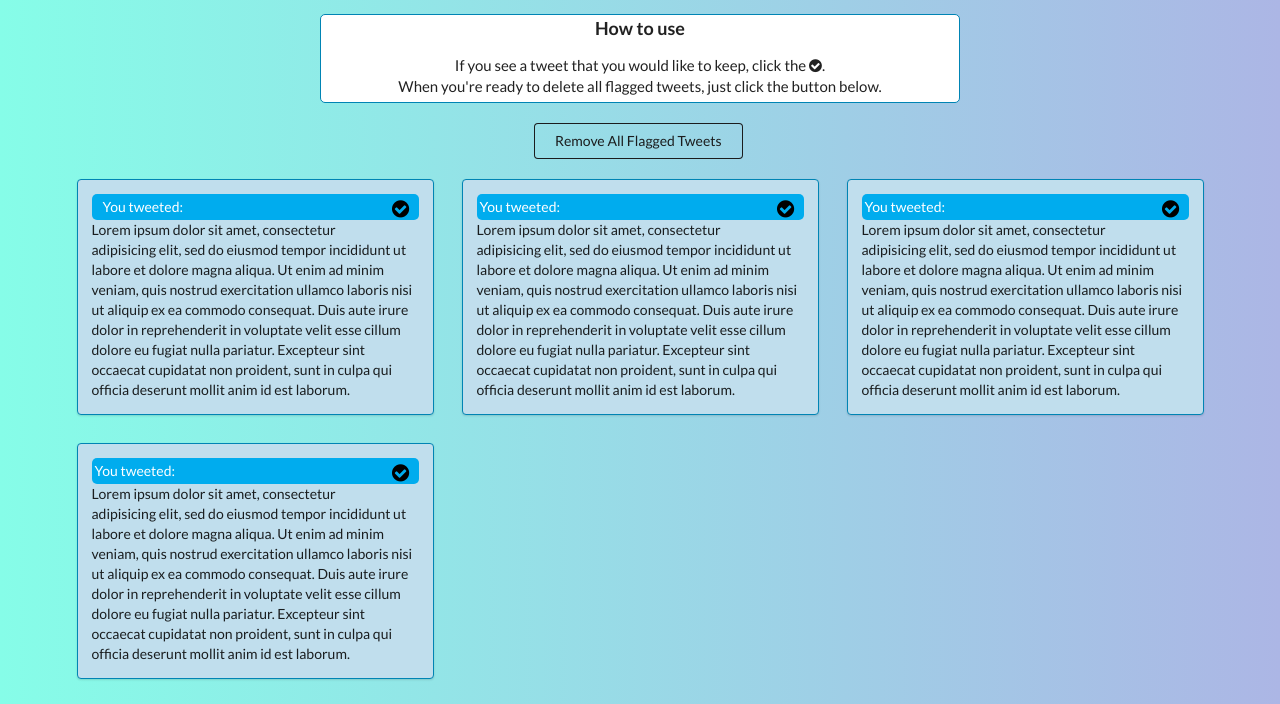
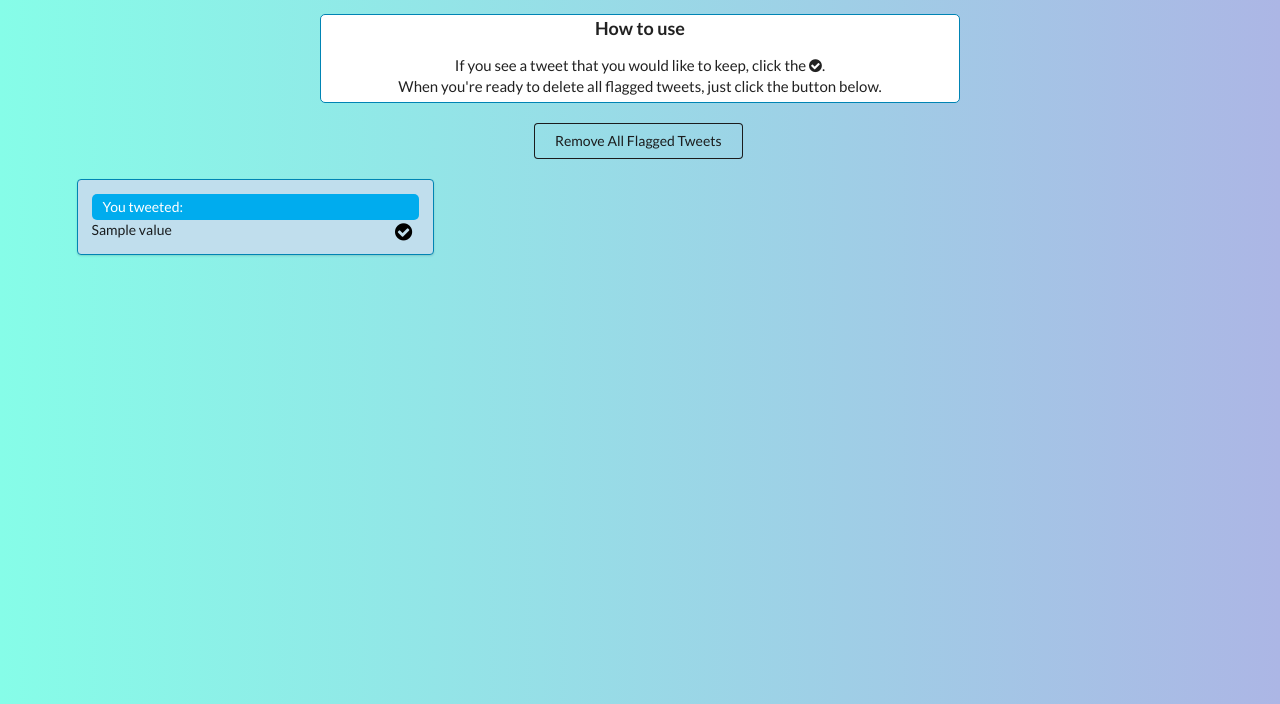
Before and after one commit to robertglatzel/detweet, a Flask app: template web_dynamic/templates/index.html in a window 1280 px wide. Shown: the part 126-830 px from the top of the page. Run offline with Flask 2, Linux system fonts and the light colour scheme; the template is opened without the code that fills it: most values are stand-ins (such as "Sample title", 1, 10 or a date in 2020); some libraries are stand-ins or nearby versions.

Commit message:
Updated html to include tweet id in the html tweet div

```diff
--- a/web_dynamic/templates/index.html
+++ b/web_dynamic/templates/index.html
@@ -29,56 +29,20 @@
             <button id="remove-all"class="ui black basic button centered">Remove All Flagged Tweets</button>
         </div>
         <div id="enclosure" class="ui three column stackable grid container">
-        <!--
+
     	  {% for tweet in tweets %}
     	    {% for key, value in tweet.items() %}
-                  <div class="column">
-                    <div class="tweet ui segment">
-                        <button class="keep-tweet hvr-pulse-grow"><i class="fa fa-check-circle"></i></button>
-                        <p class="tweet-text">{{ value }}</p>
-                    </div>
+            <div class="column">
+              <div id="{{ key }}" class="tweet ui segment">
+                  <div class="top">
+                      <p>You tweeted:</p>
                   </div>
+                  <button class="keep-tweet hvr-pulse-grow"><i class="fa fa-check-circle"></i></button>
+                  <p class="tweet-text"> {{ value }}</p>
+              </div>
+            </div>
     	    {% endfor %}
     	  {% endfor %}
-        -->
-          <div class="column">
-            <div class="tweet ui segment">
-                <div class="top">
-                    <p>You tweeted:</p>
-                    <button class="keep-tweet hvr-pulse-grow"><i class="fa fa-check-circle"></i></button>
-                </div>
-                <p class="tweet-text">Lorem ipsum dolor sit amet, consectetur adipisicing elit, sed do eiusmod tempor incididunt ut labore et dolore magna aliqua. Ut enim ad minim veniam, quis nostrud exercitation ullamco laboris nisi ut aliquip ex ea commodo consequat. Duis aute irure dolor in reprehenderit in voluptate velit esse cillum dolore eu fugiat nulla pariatur. Excepteur sint occaecat cupidatat non proident, sunt in culpa qui officia deserunt mollit anim id est laborum. </p>
-            </div>
-          </div>
-
-          <div class="column">
-            <div class="tweet ui segment">
-                <div class="top">
-                    You tweeted:
-                    <button class="keep-tweet hvr-pulse-grow"><i class="fa fa-check-circle"></i></button>
-                </div>
-                <p class="tweet-text">Lorem ipsum dolor sit amet, consectetur adipisicing elit, sed do eiusmod tempor incididunt ut labore et dolore magna aliqua. Ut enim ad minim veniam, quis nostrud exercitation ullamco laboris nisi ut aliquip ex ea commodo consequat. Duis aute irure dolor in reprehenderit in voluptate velit esse cillum dolore eu fugiat nulla pariatur. Excepteur sint occaecat cupidatat non proident, sunt in culpa qui officia deserunt mollit anim id est laborum. </p>
-            </div>
-          </div>
-          <div class="column">
-            <div class="tweet ui segment">
-                <div class="top">
-                    You tweeted:
-                    <button class="keep-tweet hvr-pulse-grow"><i class="fa fa-check-circle"></i></button>
-                </div>
-                <p class="tweet-text">Lorem ipsum dolor sit amet, consectetur adipisicing elit, sed do eiusmod tempor incididunt ut labore et dolore magna aliqua. Ut enim ad minim veniam, quis nostrud exercitation ullamco laboris nisi ut aliquip ex ea commodo consequat. Duis aute irure dolor in reprehenderit in voluptate velit esse cillum dolore eu fugiat nulla pariatur. Excepteur sint occaecat cupidatat non proident, sunt in culpa qui officia deserunt mollit anim id est laborum. </p>
-            </div>
-          </div>
-          <div class="column">
-            <div class="tweet ui segment">
-                <div class="top">
-                    You tweeted:
-                    <button class="keep-tweet hvr-pulse-grow"><i class="fa fa-check-circle"></i></button>
-                </div>
-                <p class="tweet-text">Lorem ipsum dolor sit amet, consectetur adipisicing elit, sed do eiusmod tempor incididunt ut labore et dolore magna aliqua. Ut enim ad minim veniam, quis nostrud exercitation ullamco laboris nisi ut aliquip ex ea commodo consequat. Duis aute irure dolor in reprehenderit in voluptate velit esse cillum dolore eu fugiat nulla pariatur. Excepteur sint occaecat cupidatat non proident, sunt in culpa qui officia deserunt mollit anim id est laborum. </p>
-            </div>
-          </div>
-
 
       </div>
     </body>
```
